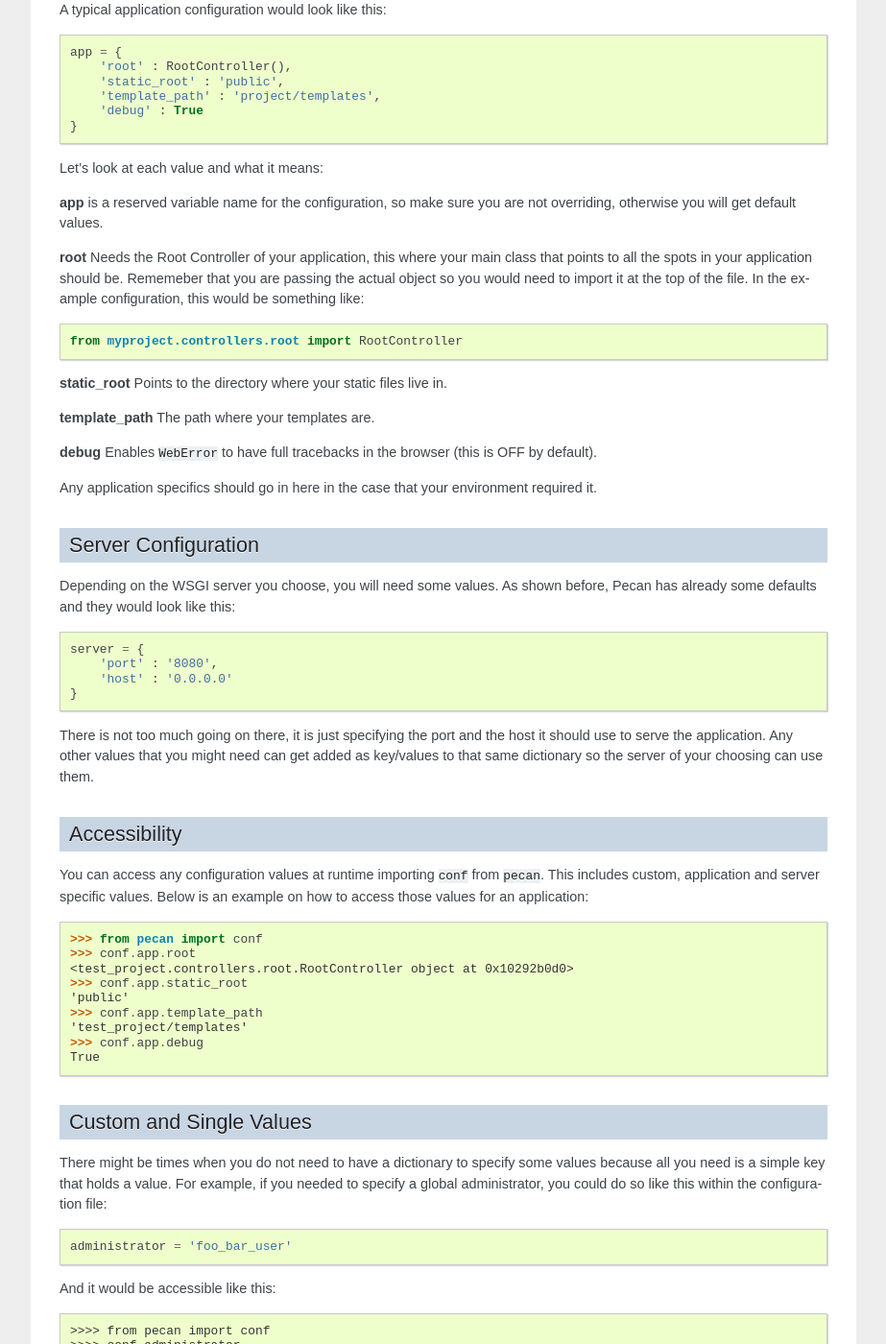
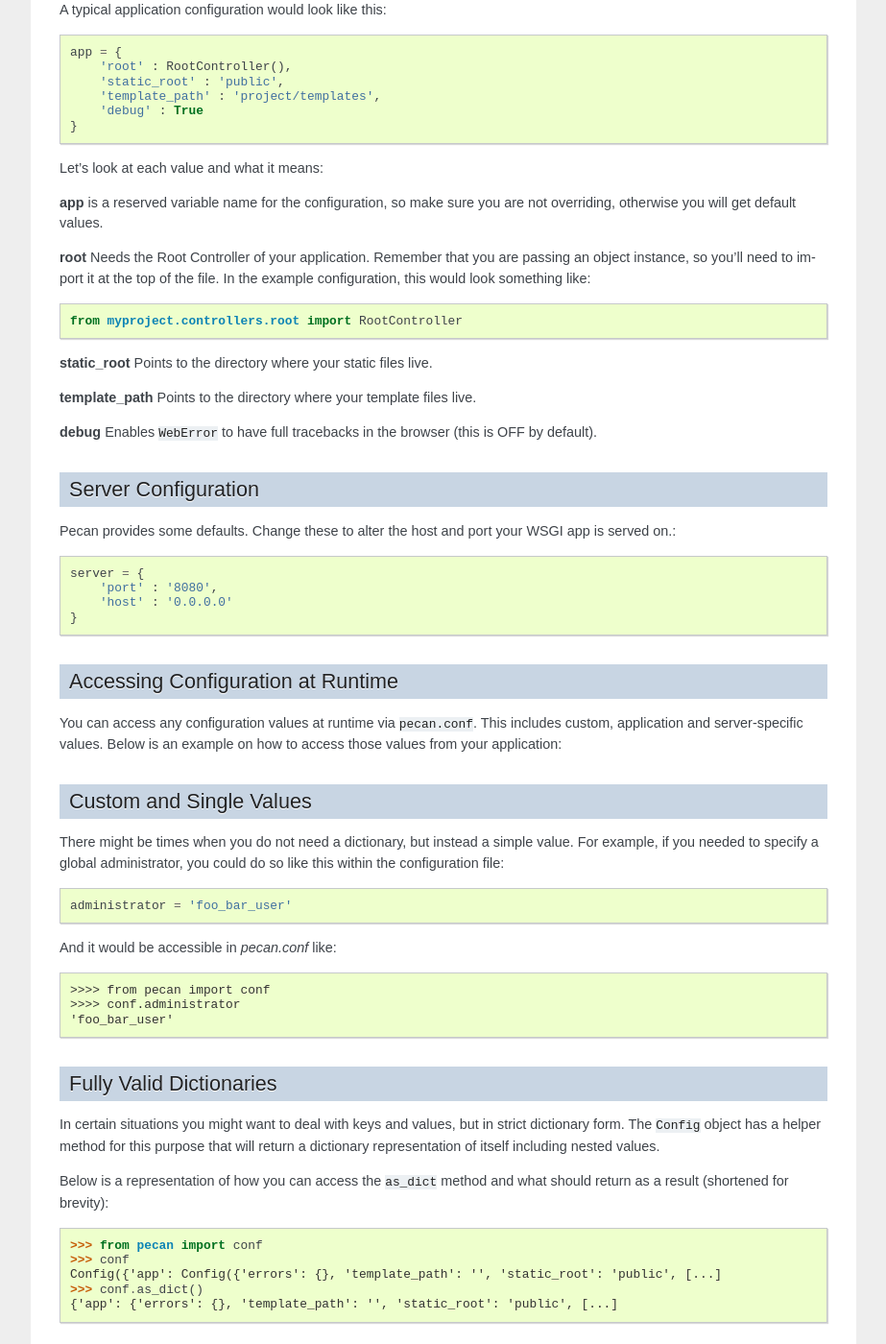
Before and after one commit to stackforge/pecan, a Sphinx documentation site: the page built from docs/source/configuration.rst, in a window 1280 px wide and 1400 px high, scrolled down 881 px. Shown: the whole window at 96% size, without its empty margins (198-1121 px from the left). Built offline with Sphinx 7.4.7, drawn with Linux system fonts in a browser that asks for light colours; pages that are not in the unit, such as notebooks, are missing from menus; some of the changed text lies outside the part shown.

Commit message:
Proof-reading configuration docs.

```diff
--- a/docs/source/configuration.rst
+++ b/docs/source/configuration.rst
@@ -62,91 +62,59 @@
 **app** is a reserved variable name for the configuration, so make sure you are
 not overriding, otherwise you will get default values.
 
-**root** Needs the Root Controller of your application, this where your main
-class that points to all the spots in your application should be. Rememeber
-that you are passing the actual object so you would need to import it at the
-top of the file. In the example configuration, this would be something like::
+**root** Needs the Root Controller of your application. Remember that you are
+passing an object instance, so you'll need to import it at the top of the file.
+In the example configuration, this would look something like::
 
     from myproject.controllers.root import RootController
 
-**static_root** Points to the directory where your static files live in.
+**static_root** Points to the directory where your static files live.
 
-**template_path** The path where your templates are.
+**template_path** Points to the directory where your template files live.
 
 **debug** Enables ``WebError`` to have full tracebacks in the browser (this is
 OFF by default).
-
-Any application specifics should go in here in the case that your environment
-required it.
 
 
 .. _server_configuration:
 
 Server Configuration
 --------------------
-Depending on the WSGI server you choose, you will need some values. As shown
-before, Pecan has already some defaults and they would look like this::
+Pecan provides some defaults.  Change these to alter the host and port your
+WSGI app is served on.::
 
     server = {
         'port' : '8080',
         'host' : '0.0.0.0'
     }
 
-There is not too much going on there, it is just specifying the port and the
-host it should use to serve the application. Any other values that you might
-need can get added as key/values to that same dictionary so the server of your
-choosing can use them.
-
 .. _accessibility:
 
-Accessibility
---------------
-You can access any configuration values at runtime importing ``conf`` from
-``pecan``. This includes custom, application and server specific values.
-Below is an example on how to access those values for an application::
-
-    >>> from pecan import conf
-    >>> conf.app.root
-    <test_project.controllers.root.RootController object at 0x10292b0d0>
-    >>> conf.app.static_root
-    'public'
-    >>> conf.app.template_path
-    'test_project/templates'
-    >>> conf.app.debug
-    True
-
+Accessing Configuration at Runtime
+----------------------------------
+You can access any configuration values at runtime via ``pecan.conf``.
+This includes custom, application and server-specific values.
+Below is an example on how to access those values from your application::
 
 
 Custom and Single Values
 ------------------------
-There might be times when you do not need to have a dictionary to specify some
-values because all you need is a simple key that holds a value. For example, if
-you needed to specify a global administrator, you could do so like this within
-the configuration file::
+There might be times when you do not need a dictionary, but instead a simple
+value. For example, if you needed to specify a global administrator, you could
+do so like this within the configuration file::
 
     administrator = 'foo_bar_user'
 
-And it would be accessible like this::
+And it would be accessible in `pecan.conf` like::
 
     >>>> from pecan import conf
     >>>> conf.administrator
     'foo_bar_user'
 
-Similarly, if I had a custom ``foo`` entry on my configuration file once the
-app is running I can access ``foo`` values like::
-
-    >>> from pecan import conf
-    >>> conf.foo.bar
-    True
-    >>> conf.foo.baz
-    False
-    >>> conf.foo
-    Config({'bar': True, 'baz': False})
-
 
 Fully Valid Dictionaries
 ------------------------
-In certain situations you might want to deal with keys and values but in strict
+In certain situations you might want to deal with keys and values, but in strict
 dictionary form. The ``Config`` object has a helper method for this purpose
 that will return a dictionary representation of itself including nested values.
 
@@ -164,7 +132,7 @@
 
 Prefixing Values
 ----------------
-The ``as_dict`` method allows you to pass an optional argument if you need to
+``Config.as_dict`` allows you to pass an optional argument if you need to
 prefix the keys in the returned dictionary. This is a single argument in string
 form and it works like this (shortened for brevity):
 
```
